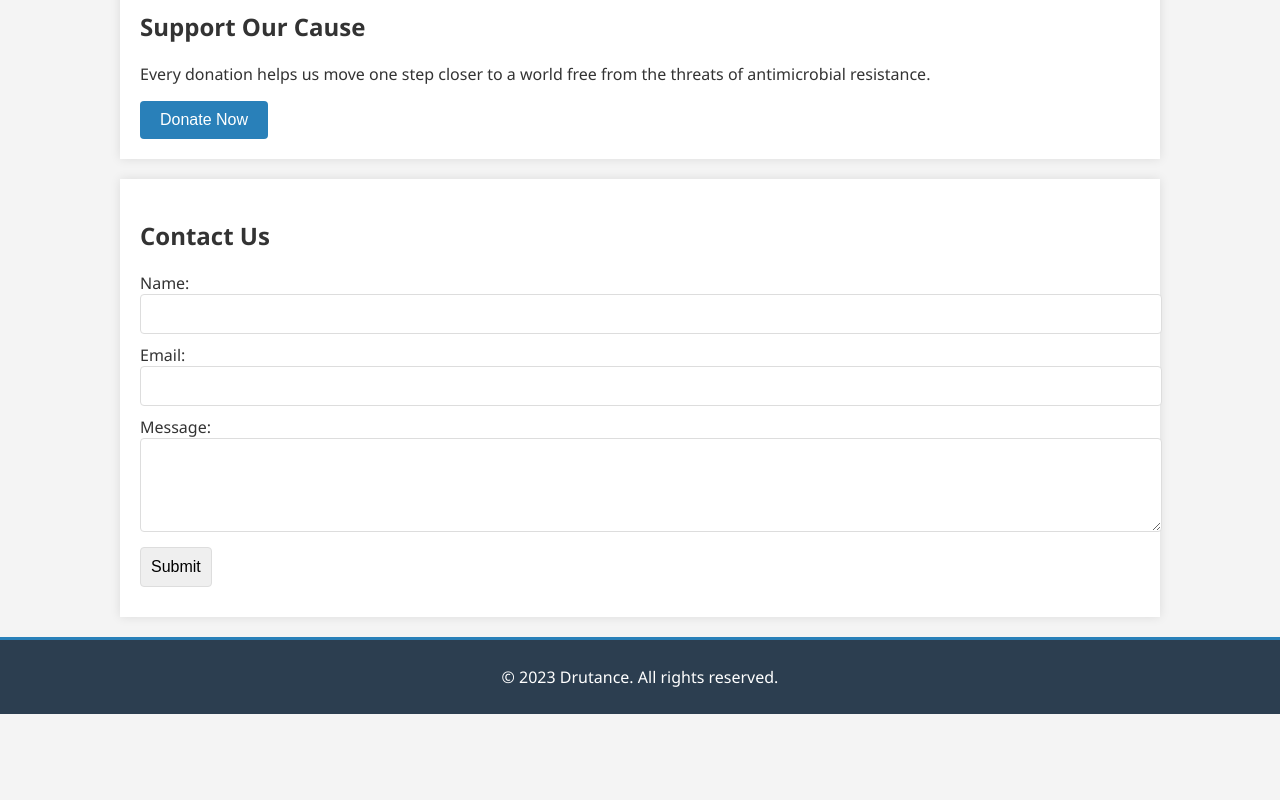
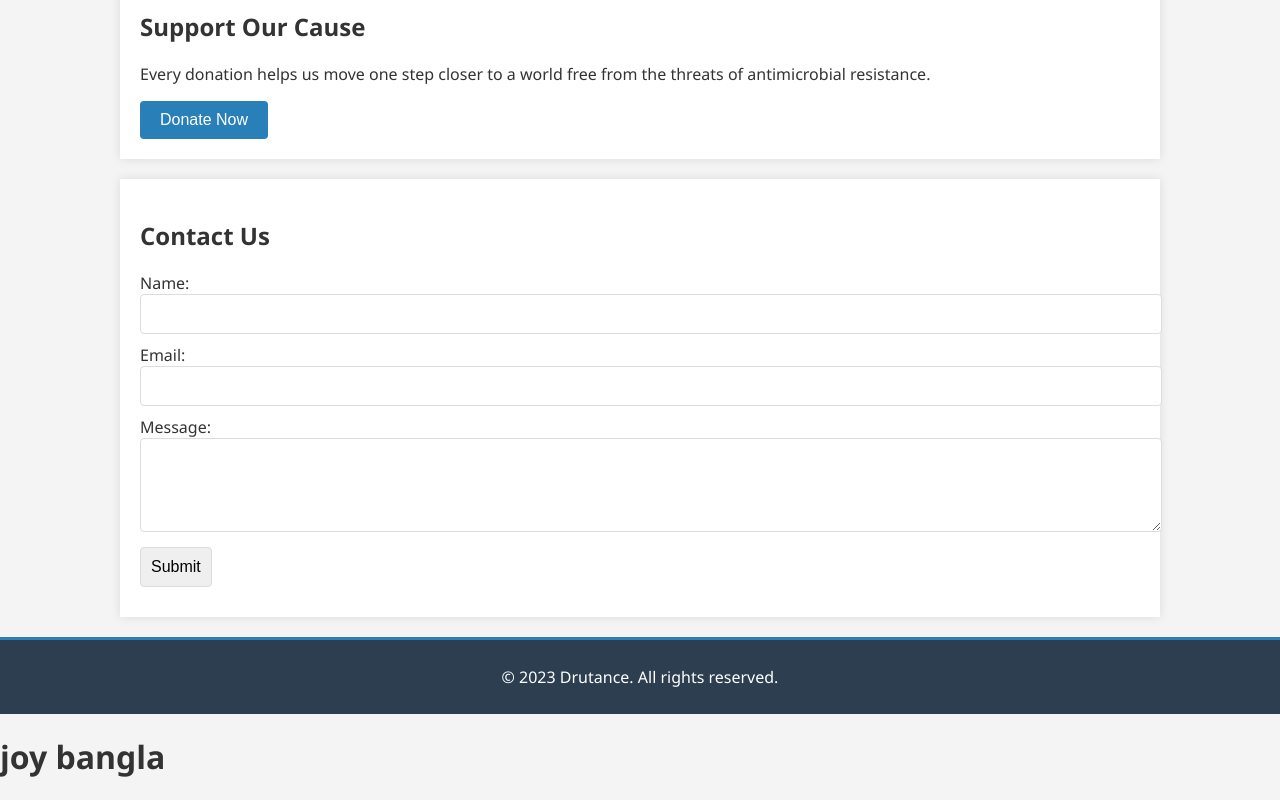
Before and after one commit to SoumitroShovon/drutance.github.io, a plain HTML site: page index.html in a window 1280 px wide. Shown: the part 853-1653 px from the top of the page. Before the commit the page ends 1567 px from the top, so only its background shows below. Drawn offline with Linux system fonts and the light colour scheme.

Commit message:
Update index.html

```diff
--- a/index.html
+++ b/index.html
@@ -165,6 +165,7 @@
         <p>&copy; 2023 Drutance. All rights reserved.</p>
     </footer>
 
+    <h1>joy bangla</h1>
 </body>
 
 </html>
```
